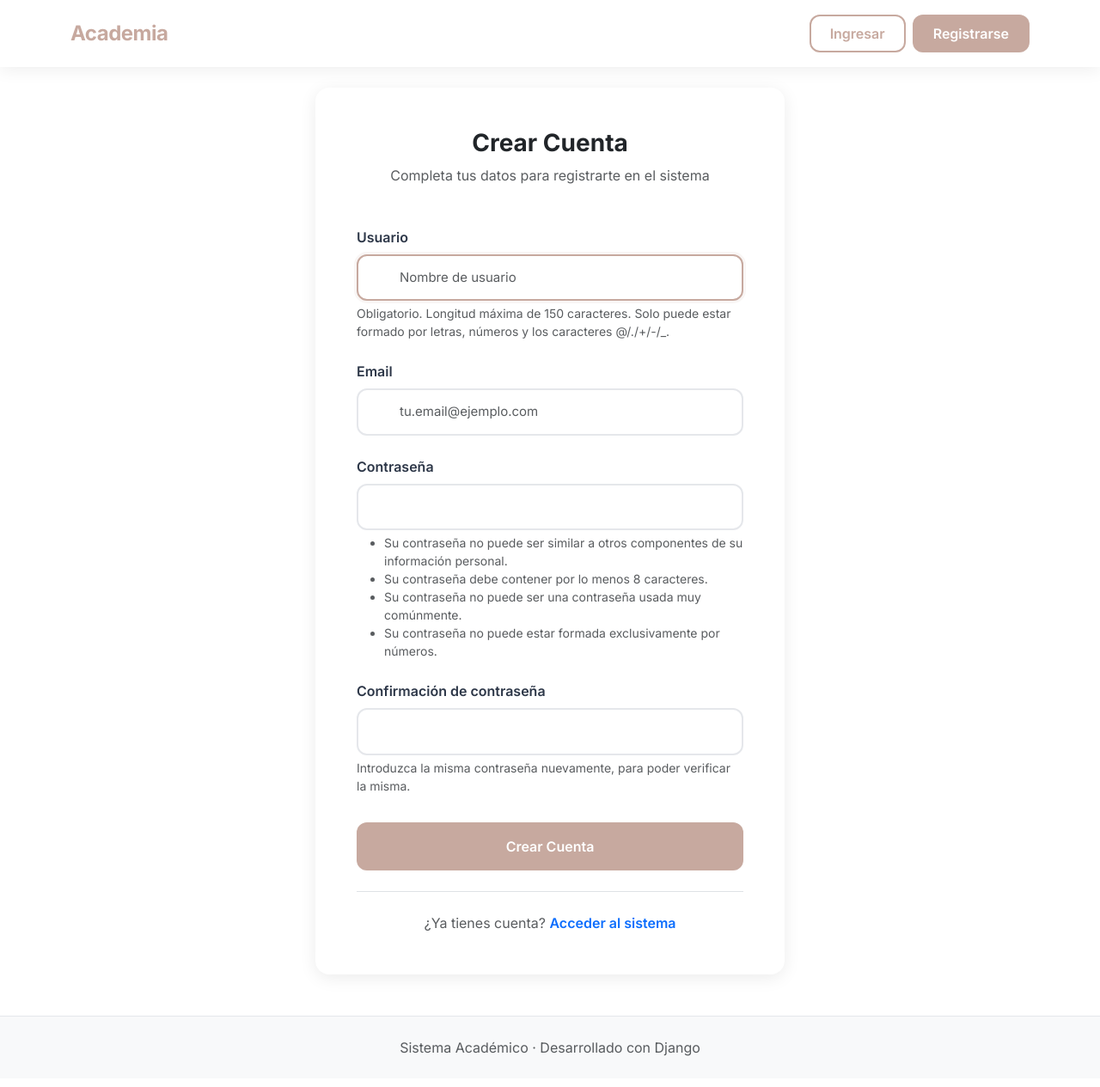
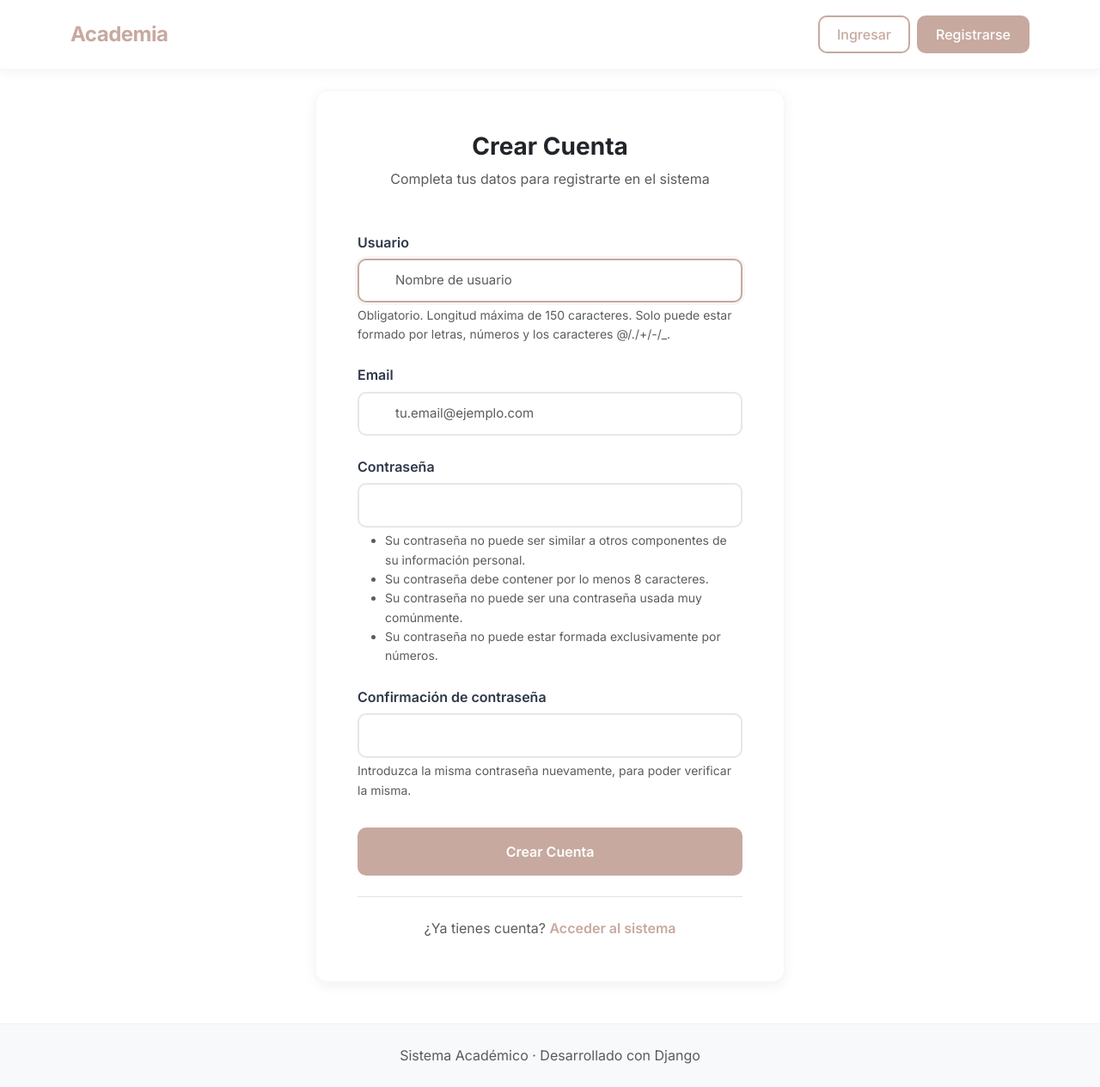
Before and after one commit to lovszen/webapp-django, a Django app: page /registro/ in a window 1280 px wide. Shown: the whole page at 86% size. Before the commit the page ends 1229 px from the top, so only its background shows below. Run offline with Django 5.2, Linux system fonts and the light colour scheme.

Commit message:
mejore el css

```diff
--- a/static/css/styles.css
+++ b/static/css/styles.css
@@ -1,22 +1,25 @@
 :root {
     --primary: #C7A99F;
     --secondary: #D5C2BB;
-    --accent: #9FB8C7;
+    --accent: #E8D7D1;
     --white: #ffffff;
     --dark: #2d3748;
     --light: #f8f9fa;
+    --soft-shadow: 0 4px 12px rgba(199, 169, 159, 0.15);
 }
 
 body {
     background-color: var(--white);
     font-family: 'Inter', sans-serif;
     color: var(--dark);
+    line-height: 1.6;
 }
 
 .navbar-modern {
     background: var(--white);
-    box-shadow: 0 2px 20px rgba(0, 0, 0, 0.08);
+    box-shadow: 0 2px 15px rgba(0, 0, 0, 0.06);
     padding: 1rem 0;
+    border-bottom: 1px solid rgba(199, 169, 159, 0.1);
 }
 
 .navbar-brand-modern {
@@ -29,43 +32,43 @@ body {
 .btn-primary-custom {
     background: var(--primary);
     border: none;
-    border-radius: 12px;
+    border-radius: 10px;
     color: white;
-    font-weight: 600;
-    padding: 10px 24px;
+    font-weight: 500;
+    padding: 10px 22px;
     transition: all 0.3s ease;
 }
 
 .btn-primary-custom:hover {
     background: #b8988d;
-    transform: translateY(-2px);
-    box-shadow: 0 6px 20px rgba(199, 169, 159, 0.3);
+    transform: translateY(-1px);
+    box-shadow: var(--soft-shadow);
     color: white;
 }
 
 .btn-secondary-custom {
     background: var(--secondary);
     border: none;
-    border-radius: 12px;
+    border-radius: 10px;
     color: #333;
-    font-weight: 600;
-    padding: 10px 24px;
+    font-weight: 500;
+    padding: 10px 22px;
     transition: all 0.3s ease;
 }
 
 .btn-secondary-custom:hover {
     background: #c9b2a8;
-    transform: translateY(-2px);
-    box-shadow: 0 6px 20px rgba(213, 194, 187, 0.3);
+    transform: translateY(-1px);
+    box-shadow: var(--soft-shadow);
     color: #333;
 }
 
 .btn-outline-custom {
     border: 2px solid var(--primary);
-    border-radius: 12px;
+    border-radius: 10px;
     color: var(--primary);
-    font-weight: 600;
-    padding: 8px 22px;
+    font-weight: 500;
+    padding: 8px 20px;
     background: transparent;
     transition: all 0.3s ease;
 }
@@ -73,46 +76,48 @@ body {
 .btn-outline-custom:hover {
     background: var(--primary);
     color: white;
-    transform: translateY(-2px);
+    transform: translateY(-1px);
 }
 
 .card-modern {
     background: var(--white);
     border: none;
-    border-radius: 16px;
-    box-shadow: 0 4px 20px rgba(0, 0, 0, 0.08);
+    border-radius: 14px;
+    box-shadow: 0 4px 15px rgba(0, 0, 0, 0.06);
     transition: all 0.3s ease;
+    border: 1px solid rgba(199, 169, 159, 0.1);
 }
 
 .card-modern:hover {
-    transform: translateY(-4px);
-    box-shadow: 0 8px 30px rgba(0, 0, 0, 0.12);
+    transform: translateY(-2px);
+    box-shadow: 0 6px 20px rgba(0, 0, 0, 0.08);
 }
 
 .alert-modern {
     border: none;
-    border-radius: 12px;
+    border-radius: 10px;
     border-left: 4px solid var(--primary);
-    background: rgba(199, 169, 159, 0.1);
+    background: rgba(199, 169, 159, 0.08);
 }
 
 .footer-modern {
     background: var(--light);
-    border-top: 1px solid #e5e7eb;
+    border-top: 1px solid rgba(199, 169, 159, 0.1);
 }
 
 .badge-custom {
     background: var(--secondary);
     color: #333;
-    border-radius: 8px;
+    border-radius: 6px;
     font-weight: 500;
-    padding: 6px 12px;
+    padding: 4px 10px;
+    font-size: 0.85rem;
 }
 
 .form-modern {
     border: 2px solid #e5e7eb;
-    border-radius: 12px;
-    padding: 14px 16px;
+    border-radius: 10px;
+    padding: 12px 14px;
     font-size: 15px;
     transition: all 0.3s ease;
     width: 100%;
@@ -126,13 +131,13 @@ body {
 
 .form-group-modern {
     position: relative;
-    margin-bottom: 1.5rem;
+    margin-bottom: 1.2rem;
 }
 
 .form-group-modern label {
-    font-weight: 600;
+    font-weight: 500;
     color: var(--dark);
-    margin-bottom: 8px;
+    margin-bottom: 6px;
     display: block;
 }
 
@@ -141,12 +146,12 @@ body {
 }
 
 .input-with-icon .form-modern {
-    padding-left: 48px;
+    padding-left: 42px;
 }
 
 .input-icon {
     position: absolute;
-    left: 16px;
+    left: 14px;
     top: 50%;
     transform: translateY(-50%);
     color: #9ca3af;
@@ -154,7 +159,7 @@ body {
 
 .password-toggle {
     position: absolute;
-    right: 16px;
+    right: 14px;
     top: 50%;
     transform: translateY(-50%);
     background: none;
@@ -187,7 +184,51 @@ body {
 }
 
 .fade-in-up {
-    animation: fadeInUp 0.6s ease-out;
+    animation: fadeInUp 0.5s ease-out;
+}
+
+.table-modern {
+    border-radius: 10px;
+    overflow: hidden;
+    box-shadow: 0 4px 15px rgba(0, 0, 0, 0.06);
+}
+
+.table-modern th {
+    background: var(--light);
+    border: none;
+    font-weight: 600;
+    color: var(--dark);
+    padding: 14px;
+}
+
+.table-modern td {
+    border-color: #f1f5f9;
+    padding: 14px;
+    vertical-align: middle;
+}
+
+.avatar {
+    width: 38px;
+    height: 38px;
+    border-radius: 50%;
+    display: flex;
+    align-items: center;
+    justify-content: center;
+    font-weight: 500;
+    font-size: 13px;
+}
+
+.avatar-primary {
+    background: var(--primary);
+    color: white;
+}
+
+.min-vh-80 {
+    min-height: 80vh;
+}
+
+.text-primary {
+    color: var(--primary) !important;
 }
 
 .btn-success {
```
Also changed, not shown: other parts of static/css/styles.css (+3 -98 lines), db.sqlite3.
